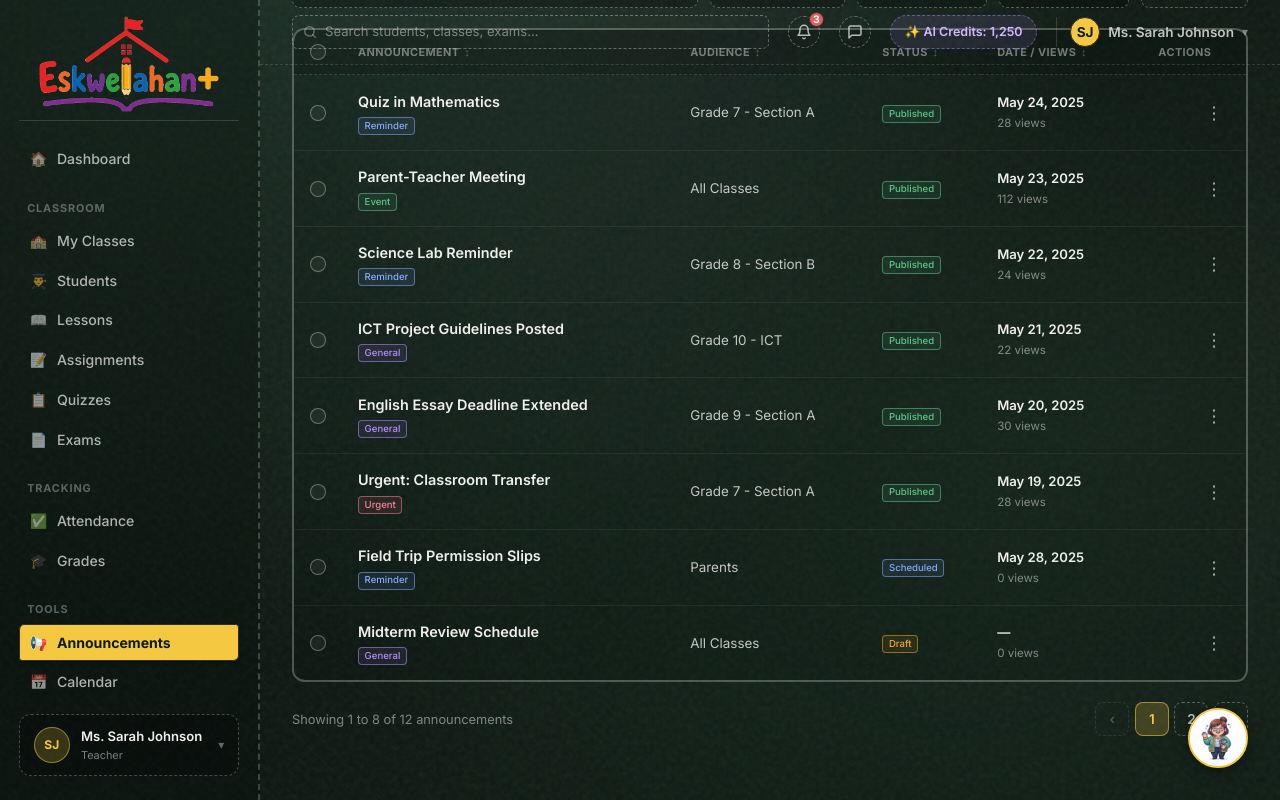
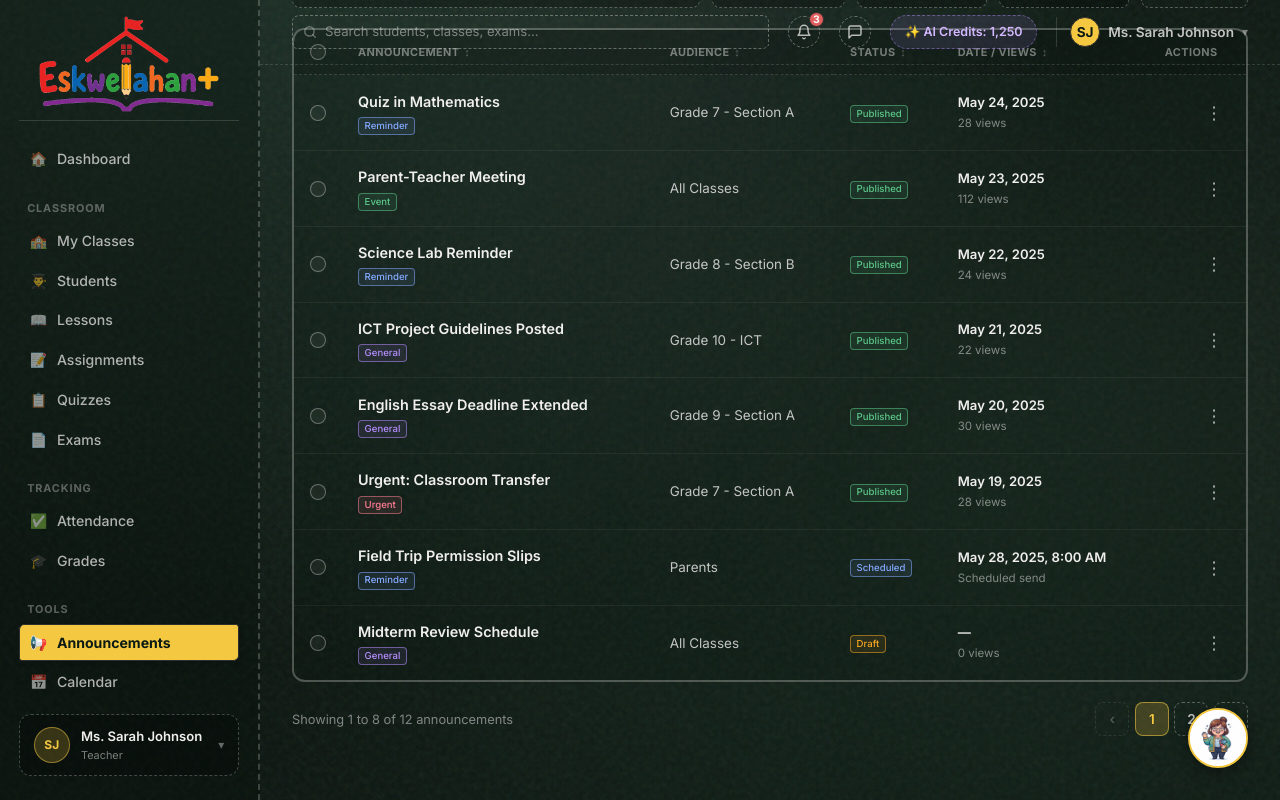
Before and after one commit to janreyHablaMina/School-Management-Sass, a Next.js app in the folder web/: page /teacher in a window 1280 px wide. Both pictures are taken after a click on the element 1013 px from the left and 1030 px from the top of the page. Shown: the part 391-1191 px from the top of the page. Built offline with nearby package versions, Linux system fonts and the light colour scheme; a web font is replaced by a local one.

Commit message:
Refine announcement filters and schedule display

```diff
--- a/web/src/components/Teacher/Announcements/AnnouncementsFilters.tsx
+++ b/web/src/components/Teacher/Announcements/AnnouncementsFilters.tsx
@@ -10,7 +10,7 @@ interface AnnouncementsFiltersProps {
     key: K,
     value: AnnouncementsFiltersState[K]
   ) => void;
-  audiences: string[];
+  recipients: string[];
   statuses: string[];
   types: string[];
   onClearFilters: () => void;
@@ -20,7 +20,7 @@ interface AnnouncementsFiltersProps {
 export function AnnouncementsFilters({
   filters,
   onFilterChange,
-  audiences,
+  recipients,
   statuses,
   types,
   onClearFilters,
@@ -33,7 +33,7 @@ export function AnnouncementsFilters({
       searchPlaceholder="Search announcements by title or keyword..."
       searchAriaLabel="Search announcements"
       selects={[
-        { key: 'classFilter', label: 'Audience', options: audiences },
+        { key: 'recipientFilter', label: 'Recipient', options: recipients },
         { key: 'status', label: 'Status', options: statuses },
         { key: 'type', label: 'Type', options: types },
       ]}
--- a/web/src/components/Teacher/Announcements/AnnouncementsView.tsx
+++ b/web/src/components/Teacher/Announcements/AnnouncementsView.tsx
@@ -82,9 +82,6 @@ export function AnnouncementsView() {
         subtitle="Create and manage updates for your classes and parents."
         headerActions={
           <>
-            <button type="button" className={listStyles.secondaryBtn}>
-              ⬇ Export
-            </button>
             <button type="button" className={listStyles.primaryBtn} onClick={openCreate}>
               + New Announcement
             </button>
@@ -96,7 +93,7 @@ export function AnnouncementsView() {
           <AnnouncementsFilters
             filters={filters}
             onFilterChange={setFilter}
-            audiences={filterOptions.audiences}
+            recipients={filterOptions.recipients}
             statuses={filterOptions.statuses}
             types={filterOptions.types}
             onClearFilters={clearFilters}
--- a/web/src/components/Teacher/Announcements/components/AnnouncementDetailView.tsx
+++ b/web/src/components/Teacher/Announcements/components/AnnouncementDetailView.tsx
@@ -48,6 +48,12 @@ export function AnnouncementDetailView({
               <dt>Date</dt>
               <dd>{announcement.publishedAt}</dd>
             </div>
+            {announcement.scheduledFor ? (
+              <div>
+                <dt>Scheduled Send</dt>
+                <dd>{announcement.scheduledFor}</dd>
+              </div>
+            ) : null}
             <div>
               <dt>Views</dt>
               <dd>{announcement.views}</dd>
--- a/web/src/components/Teacher/Announcements/components/AnnouncementRow.tsx
+++ b/web/src/components/Teacher/Announcements/components/AnnouncementRow.tsx
@@ -41,6 +41,15 @@ export function AnnouncementRow({
   onArchive,
   onDelete,
 }: AnnouncementRowProps) {
+  const dateLabel =
+    announcement.status === 'Scheduled' && announcement.scheduledFor
+      ? announcement.scheduledFor
+      : announcement.publishedAt;
+  const dateMeta =
+    announcement.status === 'Scheduled' && announcement.scheduledFor
+      ? 'Scheduled send'
+      : `${announcement.views} views`;
+
   return (
     <tr className={selected ? listStyles.rowSelected : undefined}>
       <RowSelectCell
@@ -77,8 +86,8 @@ export function AnnouncementRow({
       </td>
       <td>
         <div className={listStyles.stackMeta}>
-          <p className={listStyles.stackMetaPrimary}>{announcement.publishedAt}</p>
-          <p className={listStyles.stackMetaSecondary}>{announcement.views} views</p>
+          <p className={listStyles.stackMetaPrimary}>{dateLabel}</p>
+          <p className={listStyles.stackMetaSecondary}>{dateMeta}</p>
         </div>
       </td>
       <td>
--- a/web/src/components/Teacher/Announcements/useAnnouncements.ts
+++ b/web/src/components/Teacher/Announcements/useAnnouncements.ts
@@ -29,25 +29,24 @@ const PAGE_SIZE = 8;
 
 const DEFAULT_FILTERS = {
   searchTerm: '',
-  classFilter: 'All Audiences',
+  recipientFilter: 'All Recipients',
   status: 'All Status' as 'All Status' | AnnouncementStatus,
   type: 'All Types' as 'All Types' | AnnouncementType,
 };
 
 export type AnnouncementsFiltersState = typeof DEFAULT_FILTERS;
 
-function matchesAudience(row: TeacherAnnouncementRow, classFilter: string) {
-  if (classFilter === 'All Audiences') return true;
-  if (row.audience === classFilter) return true;
-  if (classFilter === 'All Classes' && row.audience.includes('All Classes')) return true;
-  if (classFilter === 'Parents' && row.audience.includes('Parents')) return true;
-  return row.audience.split(', ').includes(classFilter);
+function matchesRecipient(row: TeacherAnnouncementRow, recipientFilter: string) {
+  if (recipientFilter === 'All Recipients') return true;
+  if (recipientFilter === 'Parents') return row.audience.includes('Parents');
+  if (recipientFilter === 'Students') return row.audience !== 'Parents';
+  return true;
 }
 
 function matchesAnnouncement(row: TeacherAnnouncementRow, filters: AnnouncementsFiltersState) {
   return (
     matchesSearch(filters.searchTerm, [row.title, row.description, row.audience]) &&
-    matchesAudience(row, filters.classFilter) &&
+    matchesRecipient(row, filters.recipientFilter) &&
     matchesAllOrExact(filters.status, row.status, 'All Status') &&
     matchesAllOrExact(filters.type, row.type, 'All Types')
   );
@@ -203,6 +202,7 @@ export function useAnnouncements() {
         status: 'Draft',
         pinned: false,
         publishedAt: 'Not published',
+        scheduledFor: undefined,
         createdSortKey: new Date().toISOString().slice(0, 10),
         views: 0,
       };
--- a/web/src/components/Teacher/Announcements/utils.ts
+++ b/web/src/components/Teacher/Announcements/utils.ts
@@ -86,13 +86,15 @@ export function buildAnnouncementFromInput(
 
   let status: AnnouncementStatus = 'Draft';
   let publishedAt = '—';
+  let scheduledFor: string | undefined;
 
   if (input.publishMode === 'publish') {
     status = 'Published';
     publishedAt = formatDisplayDate(now);
   } else if (input.publishMode === 'schedule' && scheduled && !Number.isNaN(scheduled.getTime())) {
     status = 'Scheduled';
-    publishedAt = formatScheduledDateTime(input.scheduledAt, input.scheduledTime ?? '12:00');
+    scheduledFor = formatScheduledDateTime(input.scheduledAt, input.scheduledTime ?? '12:00');
+    publishedAt = 'Not published';
   }
 
   return {
@@ -104,6 +106,7 @@ export function buildAnnouncementFromInput(
     status,
     pinned: input.pinned,
     publishedAt,
+    scheduledFor,
     createdSortKey: toSortKey(now),
     views: 0,
     imageUrl: input.imageUrl,
--- a/web/src/components/ui/CustomSelect.tsx
+++ b/web/src/components/ui/CustomSelect.tsx
@@ -1,6 +1,6 @@
 'use client';
 
-import React, { useState, useRef, useEffect } from 'react';
+import React, { useState, useRef } from 'react';
 import styles from './ui.module.css';
 import { ActionDropdown } from './ActionDropdown';
 
@@ -16,9 +16,15 @@ export function CustomSelect({ value, onChange, options, className }: CustomSele
   const buttonRef = useRef<HTMLButtonElement>(null);
   const [fixedStyle, setFixedStyle] = useState<{ top?: number; bottom?: number; left: number; width: number } | null>(null);
 
-  useEffect(() => {
-    if (isOpen && buttonRef.current) {
-      const rect = buttonRef.current.getBoundingClientRect();
+  const closeSelect = () => {
+    setIsOpen(false);
+    setFixedStyle(null);
+  };
+
+  const openSelect = () => {
+    const rect = buttonRef.current?.getBoundingClientRect();
+    if (!rect) return;
+
     const spaceBelow = window.innerHeight - rect.bottom;
     const spaceAbove = rect.top;
 
@@ -35,8 +41,9 @@ export function CustomSelect({ value, onChange, options, className }: CustomSele
         width: rect.width,
       });
     }
-    }
-  }, [isOpen]);
+
+    setIsOpen(true);
+  };
 
   const getLabel = (val: string) => {
     const opt = options.find(o => typeof o === 'string' ? o === val : o.value === val);
@@ -50,7 +57,7 @@ export function CustomSelect({ value, onChange, options, className }: CustomSele
         ref={buttonRef}
         type="button"
         className={`${styles.customSelectBtn} ${className || ''}`}
-        onClick={() => setIsOpen(!isOpen)}
+        onClick={() => (isOpen ? closeSelect() : openSelect())}
       >
         <span>{getLabel(value) || 'Select option'}</span>
         <span className={styles.customSelectArrow}>▼</span>
@@ -58,7 +65,7 @@ export function CustomSelect({ value, onChange, options, className }: CustomSele
 
       <ActionDropdown
         isOpen={isOpen}
-        onClose={() => setIsOpen(false)}
+        onClose={closeSelect}
         menuClassName={styles.actionDropdownMenuNoPadding}
         fixedStyle={
           fixedStyle
@@ -77,7 +84,7 @@ export function CustomSelect({ value, onChange, options, className }: CustomSele
                 className={`${styles.customSelectOption} ${optValue === value ? styles.customSelectOptionSelected : ''}`}
                 onClick={() => {
                   onChange(optValue);
-                  setIsOpen(false);
+                  closeSelect();
                 }}
               >
                 {optLabel}
--- a/web/src/lib/mock/teacherAnnouncements.mock.ts
+++ b/web/src/lib/mock/teacherAnnouncements.mock.ts
@@ -8,13 +8,9 @@ export const teacherAnnouncementsPageMock: TeacherAnnouncementsPageData = {
     'Grade 10 - ICT',
   ],
   filterOptions: {
-    audiences: [
-      'All Audiences',
-      'All Classes',
-      'Grade 7 - Section A',
-      'Grade 8 - Section B',
-      'Grade 9 - Section A',
-      'Grade 10 - ICT',
+    recipients: [
+      'All Recipients',
+      'Students',
       'Parents',
     ],
     statuses: ['All Status', 'Published', 'Draft', 'Scheduled', 'Archived'],
@@ -101,7 +97,8 @@ export const teacherAnnouncementsPageMock: TeacherAnnouncementsPageData = {
       type: 'Reminder',
       status: 'Scheduled',
       pinned: false,
-      publishedAt: 'May 28, 2025',
+      publishedAt: 'Not published',
+      scheduledFor: 'May 28, 2025, 8:00 AM',
       createdSortKey: '2025-05-18',
       views: 0,
     },
@@ -149,7 +146,8 @@ export const teacherAnnouncementsPageMock: TeacherAnnouncementsPageData = {
       type: 'Event',
       status: 'Scheduled',
       pinned: false,
-      publishedAt: 'June 1, 2025',
+      publishedAt: 'Not published',
+      scheduledFor: 'June 1, 2025, 8:00 AM',
       createdSortKey: '2025-05-14',
       views: 0,
     },
--- a/web/src/types/teacherAnnouncements.ts
+++ b/web/src/types/teacherAnnouncements.ts
@@ -17,6 +17,7 @@ export interface TeacherAnnouncementRow {
   status: AnnouncementStatus;
   pinned: boolean;
   publishedAt: string;
+  scheduledFor?: string;
   createdSortKey: string;
   views: number;
   imageUrl?: string;
@@ -44,7 +45,7 @@ export interface TeacherAnnouncementsPageData {
   announcements: TeacherAnnouncementRow[];
   classroomOptions: string[];
   filterOptions: {
-    audiences: string[];
+    recipients: string[];
     statuses: Array<'All Status' | AnnouncementStatus>;
     types: Array<'All Types' | AnnouncementType>;
   };
```
Lines whose indentation alone changed are shown as unchanged.
